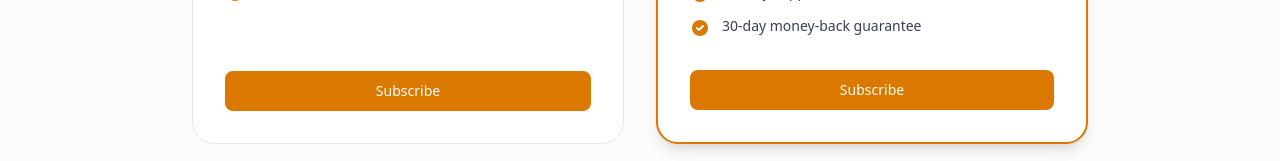
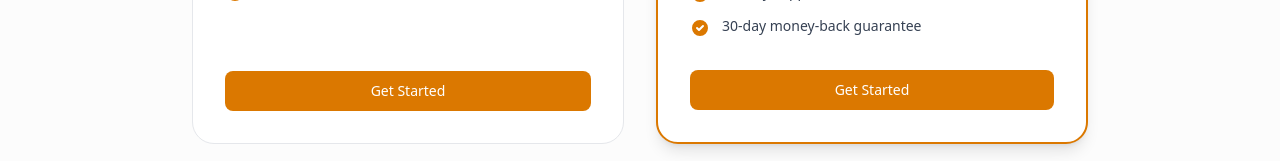
Before and after one commit to marketingarchitects/best-day-phone, a Next.js app: page / in a window 1280 px wide. Shown: the part 636-797 px from the top of the page. Built offline with nearby package versions, Linux system fonts and the light colour scheme; no server answers; a web font is replaced by a local one.

Commit message:
Update button text from 'Subscribe' to 'Get Started'
Changed the call-to-action button label on the marketing page to 'Get Started' for improved clarity and user engagement.

```diff
--- a/app/(marketing)/page.tsx
+++ b/app/(marketing)/page.tsx
@@ -114,7 +114,7 @@ export default async function Home() {
 
               <Button asChild size="lg">
                 <Link href={user ? option.paymentLink : "/auth/sign-up"}>
-                  Subscribe
+                  Get Started
                 </Link>
               </Button>
             </div>
```
